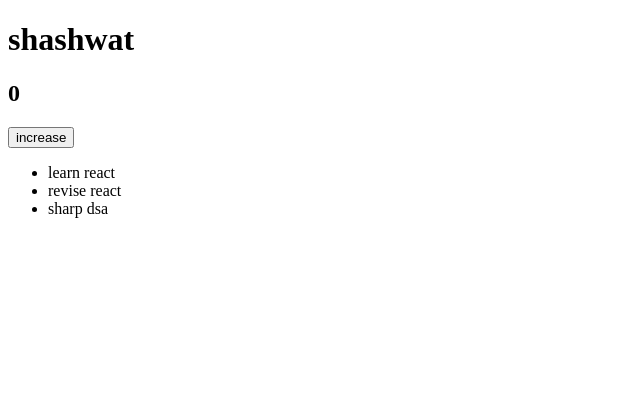
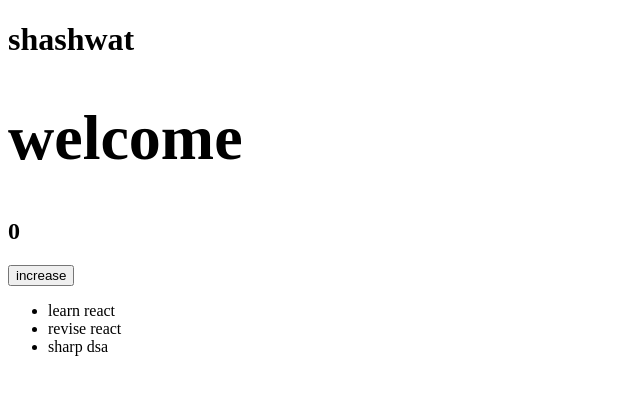
Before and after one commit to sushashwat/React-Concepts-, a React (Vite) app in the folder vite-project/: page / in a window 1280 px wide. Shown: the top 394 px of the page, without its empty margins (0-640 px from the left). Built offline with nearby package versions, Linux system fonts and the light colour scheme.

Commit message:
learned conditional rendering

```diff
--- a/vite-project/src/App.jsx
+++ b/vite-project/src/App.jsx
@@ -1,5 +1,5 @@
 import { useState } from "react";
-
+import Conditional from "./components/Conditional";
 function App(){
 
   const [count,setCount] = useState(0);
@@ -18,6 +18,9 @@ function App(){
     <h1>
       shashwat
     </h1>
+    <h1>
+      <Conditional/>
+    </h1>
     <h2>{count}</h2>
     <button onClick={increase}> increase</button>
     <ul>
--- /dev/null
+++ b/vite-project/src/components/Conditional.jsx
@@ -0,0 +1,27 @@
+// Conditional Rendering means showing different UI based on a condition.
+
+const isLoggedIn = true;
+
+function Conditional (){
+    return(
+        <div>
+            {isLoggedIn ? (
+                <h1>welcome</h1>
+            ): (
+                <button>Login</button>
+            )
+        }
+        </div>
+    );
+}
+
+// const isAdmin = true;
+
+// function App() {
+//   return (
+//     <div>
+//       {isAdmin && <button>Delete User</button>}
+//     </div>
+//   );
+// }
+export default Conditional;
```
